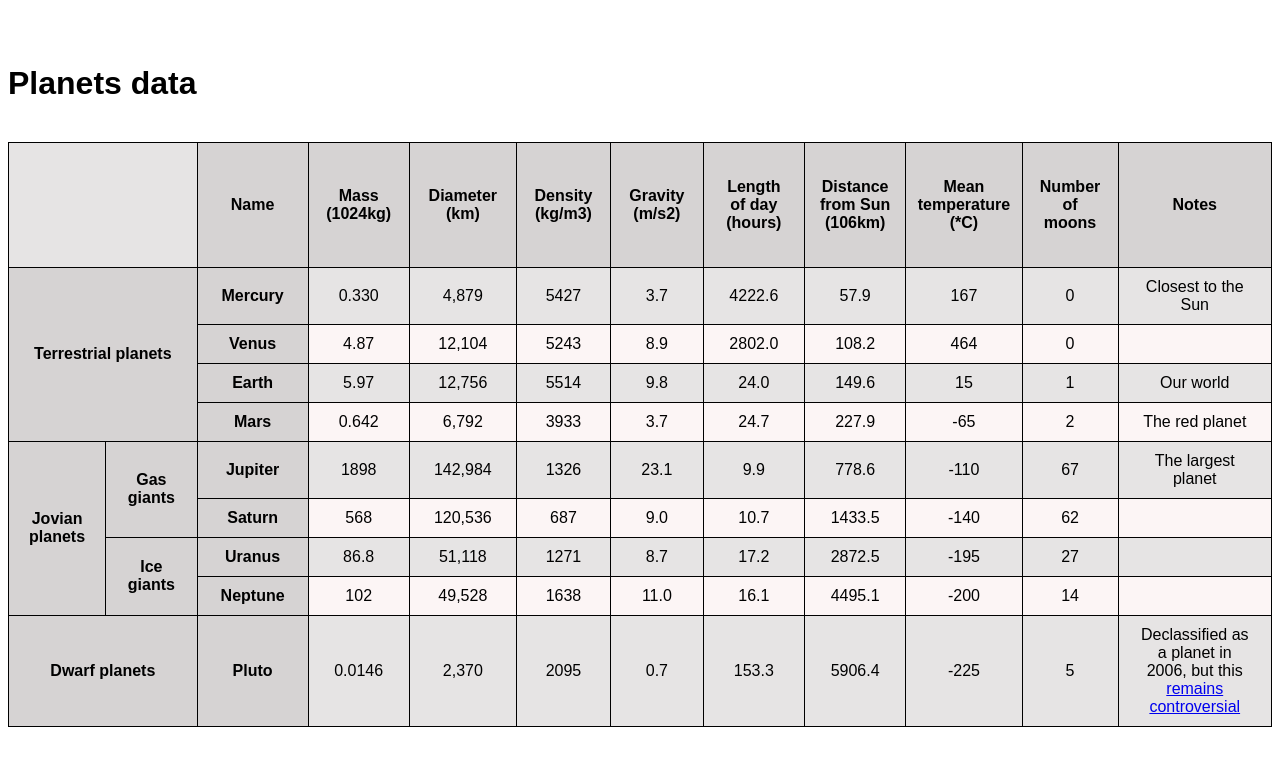
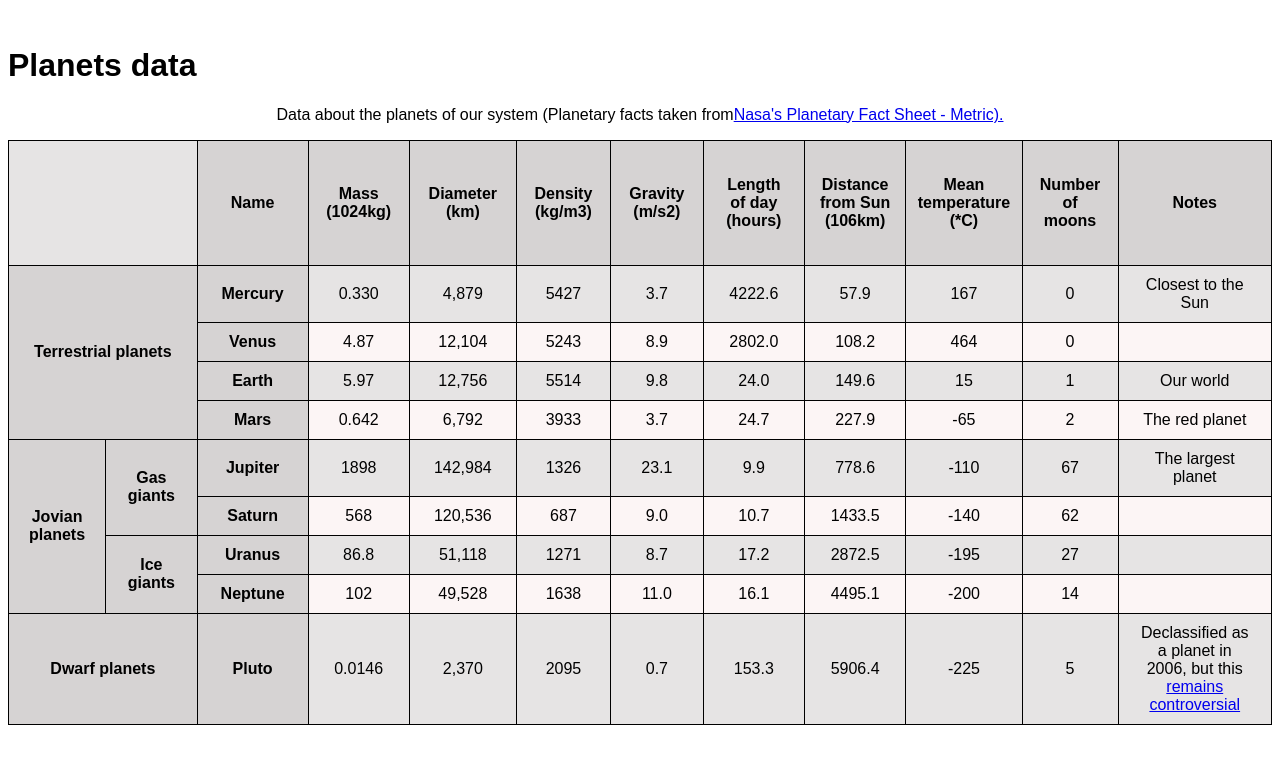
Before and after one commit to s6404062610481/040613411, a plain HTML site: page lab1html/no5.html in a window 1280 px wide. Drawn offline with Linux system fonts and the light colour scheme.

Commit message:
add text on top table

```diff
--- a/lab1html/no5.html
+++ b/lab1html/no5.html
@@ -45,15 +45,19 @@
         .head{
             background-color: rgb(230, 228, 228);
         }
+        p{
+            display: flex;
+            justify-content: center;
+            align-items: center;
+        }
 
     </style>
 
 </head>
 <body>
     <br>
-    <br>
     <h1>Planets data</h1>
-    <br>
+    <p>Data about the planets of our system (Planetary facts taken from <a href="https://nssdc.gsfc.nasa.gov/planetary/factsheet/">Nasa's Planetary Fact Sheet - Metric).</a></p>
     <table>
         <tr>
             <td colspan="2" class="head"></td>
```
